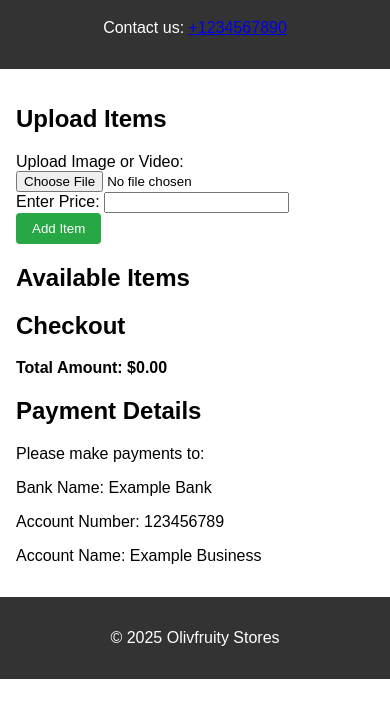
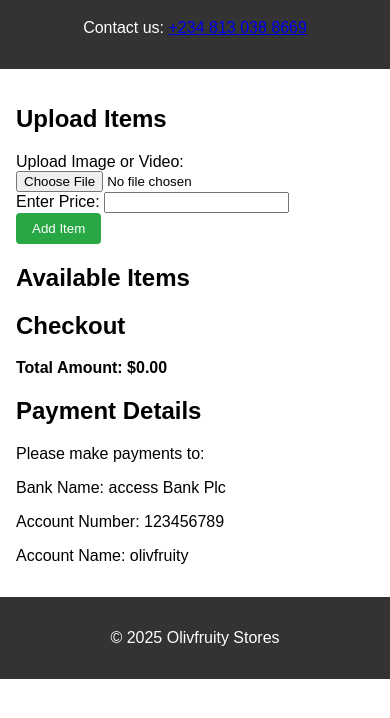
Before and after one commit to ififrank2013/olivfruity, a plain HTML site: page index.html in a window 390 px wide. Shown: the part 114-832 px from the top of the page. Drawn offline with Linux system fonts and the light colour scheme.

Commit message:
Update phone

```diff
--- a/index.html
+++ b/index.html
@@ -54,7 +54,7 @@
 <body>
     <header>
         <h1>Welcome to Olivfruity Online Stores</h1>
-        <p>Contact us: <a href="tel:+234 813 038 8669">+1234567890</a></p>
+        <p>Contact us: <a href="tel:+234 813 038 8669">+234 813 038 8669</a></p>
     </header>
 
     <main>
@@ -78,9 +78,9 @@
 
         <h2>Payment Details</h2>
         <p>Please make payments to:</p>
-        <p>Bank Name: Example Bank</p>
+        <p>Bank Name: access Bank Plc</p>
         <p>Account Number: 123456789</p>
-        <p>Account Name: Example Business</p>
+        <p>Account Name: olivfruity</p>
     </main>
 
     <footer>
```
